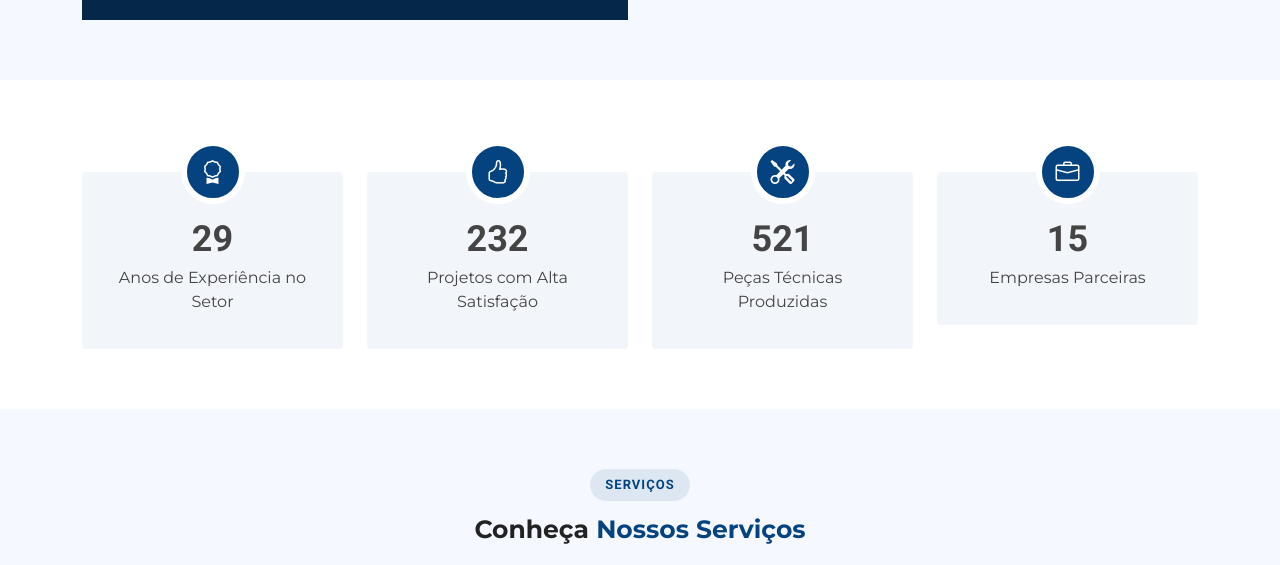
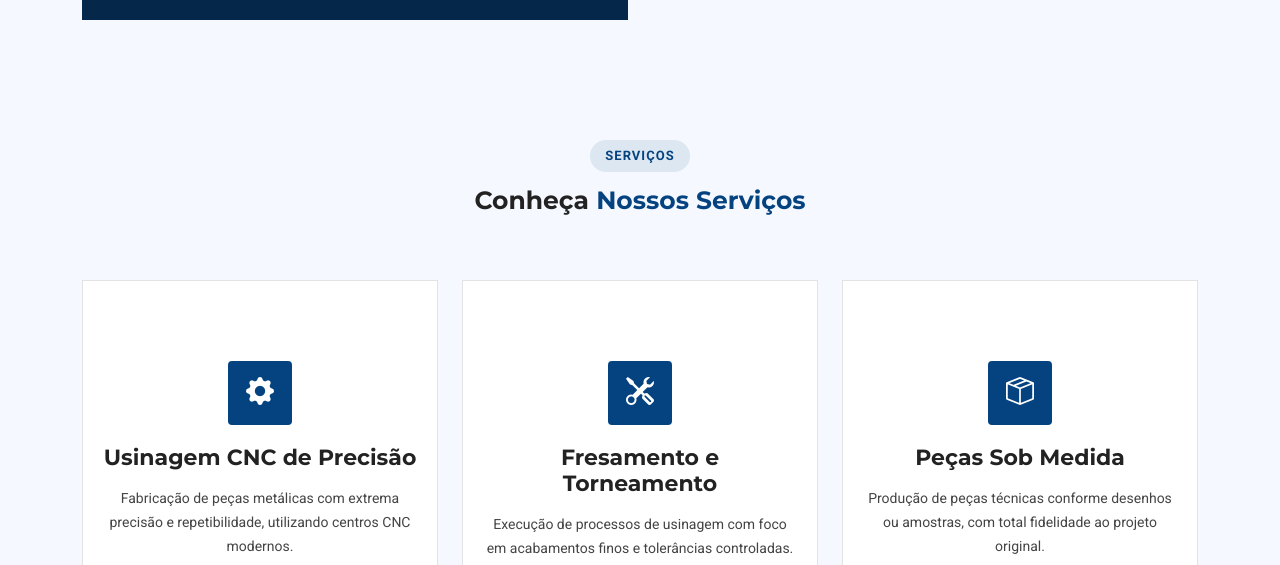
Before and after one commit to Visionary-Marketing-Digital/usinagemfernandez.com.br, a plain HTML site: page index.html in a window 1280 px wide. Shown: the part 1874-2439 px from the top of the page. Drawn offline with nearby package versions, Linux system fonts and the light colour scheme.

Commit message:
Remove área de Status

```diff
--- a/index.html
+++ b/index.html
@@ -188,48 +188,6 @@
       </div>
     </section>
     <!-- Sobre Fim -->
-
-    <!-- Stats Section -->
-    <section id="stats" class="stats section">
-      <div class="container" data-aos="fade-up" data-aos-delay="100">
-        <div class="row gy-4">
-
-          <div class="col-lg-3 col-md-6 d-flex flex-column align-items-center">
-            <i class="bi bi-award"></i>
-            <div class="stats-item">
-              <span data-purecounter-start="0" data-purecounter-end="29" data-purecounter-duration="1" class="purecounter"></span>
-              <p>Anos de Experiência no Setor</p>
-            </div>
-          </div>
-
-          <div class="col-lg-3 col-md-6 d-flex flex-column align-items-center">
-            <i class="bi bi-hand-thumbs-up"></i>
-            <div class="stats-item">
-              <span data-purecounter-start="0" data-purecounter-end="232" data-purecounter-duration="1" class="purecounter"></span>
-              <p>Projetos com Alta Satisfação</p>
-            </div>
-          </div>
-
-          <div class="col-lg-3 col-md-6 d-flex flex-column align-items-center">
-            <i class="bi bi-tools"></i>
-            <div class="stats-item">
-              <span data-purecounter-start="0" data-purecounter-end="521" data-purecounter-duration="1" class="purecounter"></span>
-              <p>Peças Técnicas Produzidas</p>
-            </div>
-          </div>
-
-          <div class="col-lg-3 col-md-6 d-flex flex-column align-items-center">
-            <i class="bi bi-briefcase"></i>
-            <div class="stats-item">
-              <span data-purecounter-start="0" data-purecounter-end="15" data-purecounter-duration="1" class="purecounter"></span>
-              <p>Empresas Parceiras</p>
-            </div>
-          </div>
-
-        </div>
-      </div>
-    </section>
-    <!-- /Stats Section -->
 
     <!-- Services Section -->
     <section id="services" class="services section light-background">
```
